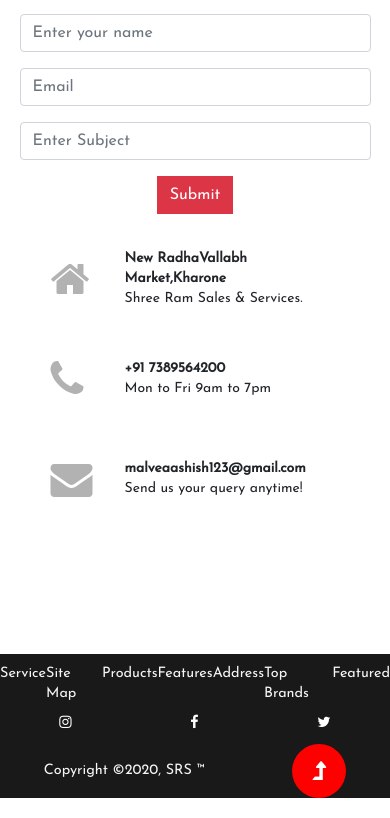
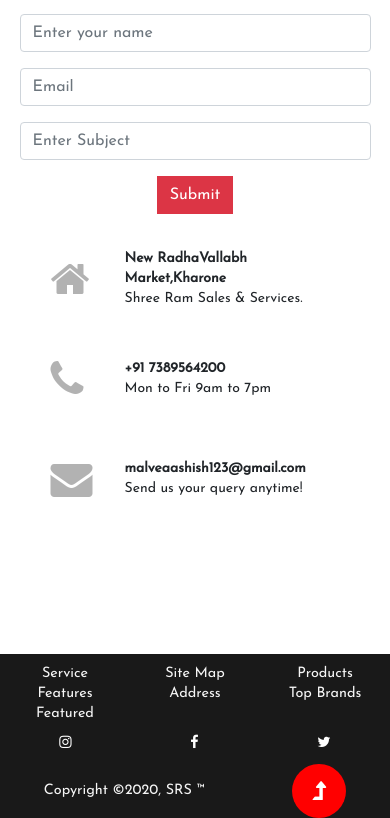
Before and after one commit to prafull-patidar/SRSProject, an Angular app: page /page/contact in a window 390 px wide. Shown: the part 663-1481 px from the top of the page. Built offline with nearby package versions, Linux system fonts and the light colour scheme.

Commit message:
footer links aligned as responsive

```diff
--- a/src/app/footer/footer.component.css
+++ b/src/app/footer/footer.component.css
@@ -59,16 +59,22 @@ footer{
     footer{
         display: block;
         justify-content: space-around;
+        width: 100%;
         align-items: center;
         padding: 10px auto;
     }
 #left-pannel{
-    display: flex;
-    float: left;
+    width: 100%;
+    display: grid;
+    grid-template-columns: repeat(auto-fit,minmax(15%,30%));
     justify-content: space-around;
+    align-content: center;
     width: 100%;
-    min-height: 20%;
+    min-height: 30%;
     margin-top: 10px;
+}
+#left-pannel div{
+    text-align: center;
 }
 #center-pannel{
     display: flex;
@@ -84,7 +90,6 @@ footer{
     justify-content: space-around;
     width: 100%;
     margin-top: 10px;
-
 }
 }
 
--- a/src/app/footer/footer.component.html
+++ b/src/app/footer/footer.component.html
@@ -1,12 +1,12 @@
 <footer>
     <div id="left-pannel">
-        <span><a>Service</a></span>
-        <span><a href="#">Site Map</a></span>
-        <span><a href="#">Products</a></span>
-        <span><a href="#">Features</a></span>
-        <span><a href="#">Address</a></span>
-        <span><a href="#">Top Brands</a></span>
-        <span><a href="#">Featured</a></span>
+        <div><a>Service</a></div>
+        <div><a href="#">Site Map</a></div>
+        <div><a href="#">Products</a></div>
+        <div><a href="#">Features</a></div>
+        <div><a href="#">Address</a></div>
+        <div><a href="#">Top Brands</a></div>
+        <div><a href="#">Featured</a></div>
     </div>
     <div id="center-pannel">
         <a href="#"><i class="fa fa-instagram myIcon"></i></a>
--- a/src/app/pages/about/about.component.css
+++ b/src/app/pages/about/about.component.css
@@ -23,9 +23,7 @@ span{
 #first-div{
     margin-bottom: 70px;
 }
-#second-div{
 
-}
 h1{
     font-family: 'Josefin Sans', sans-serif;
     font-size: 2rem;
```
